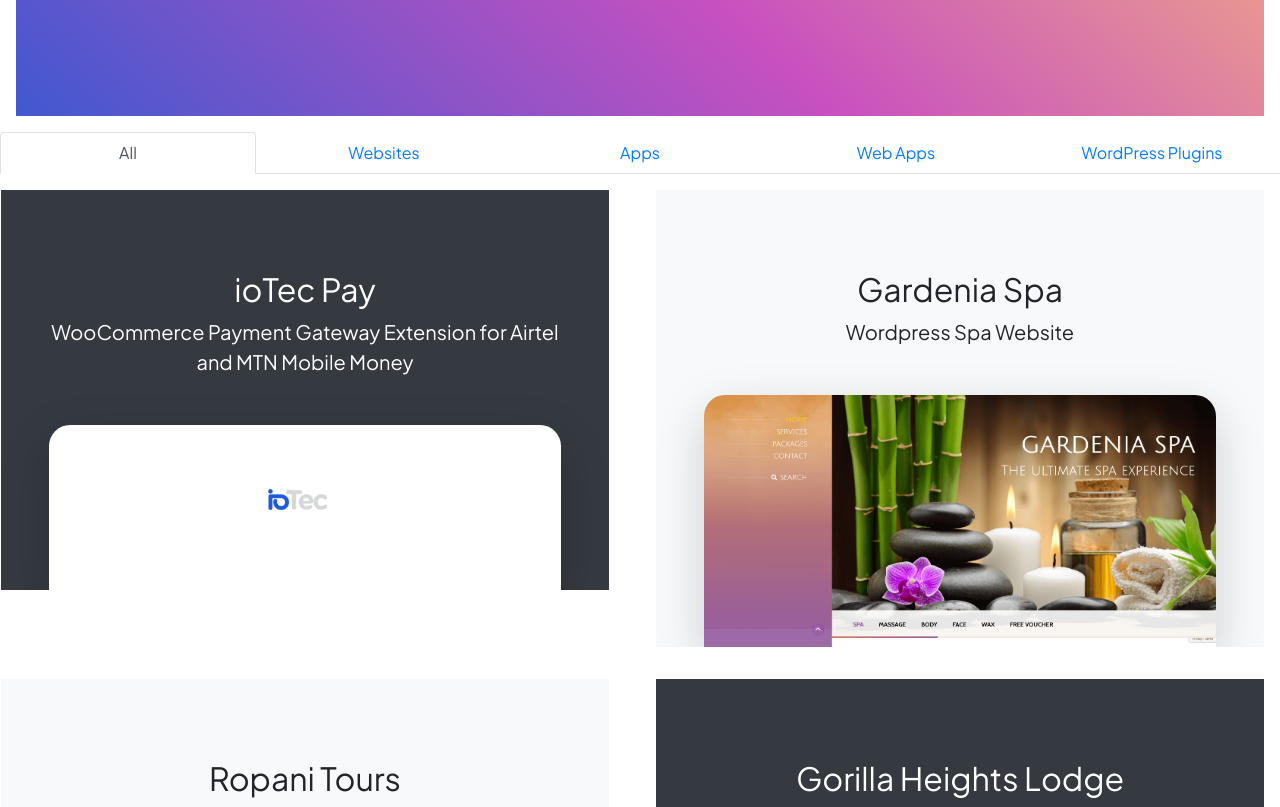
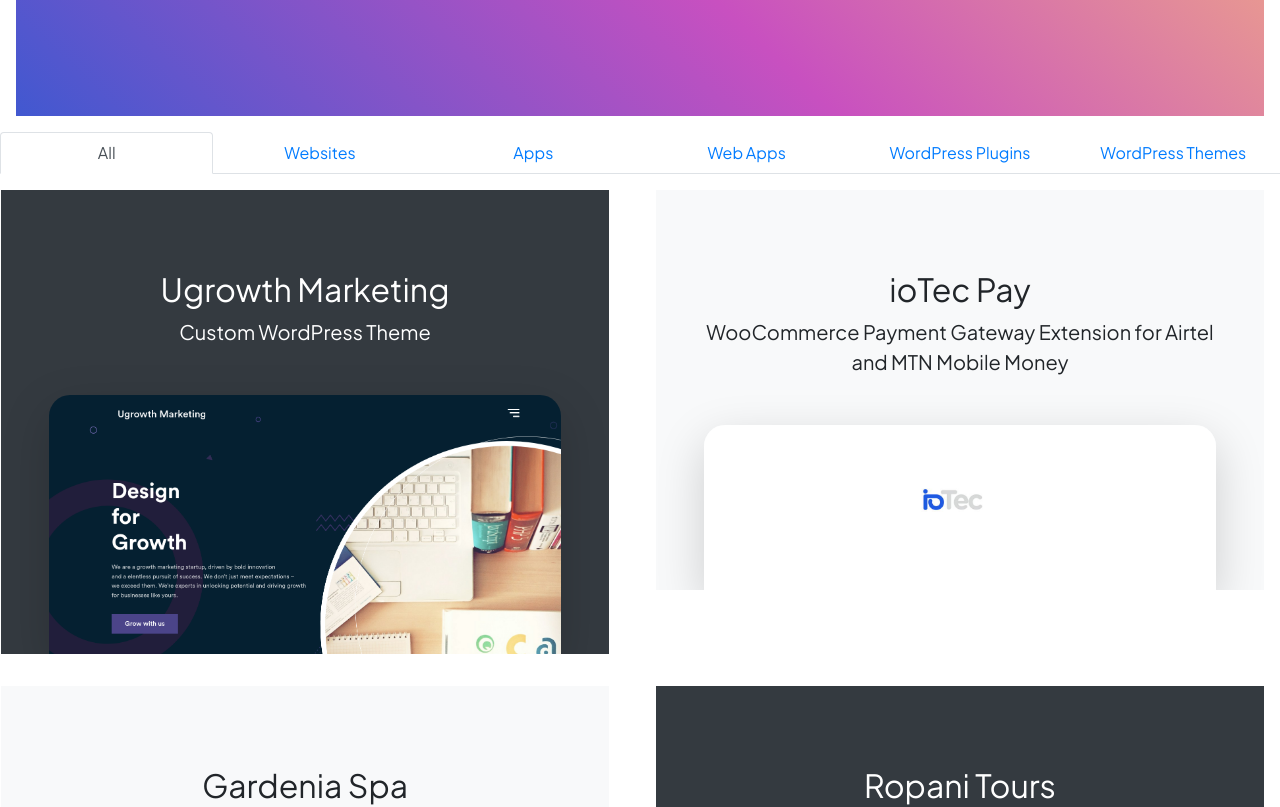
Before and after one commit to r1z11/portfolio, a React (Create React App) app: page / in a window 1280 px wide. Shown: the part 2740-3547 px from the top of the page. Built offline with nearby package versions, Linux system fonts and the light colour scheme.

Commit message:
projects update

```diff
--- a/src/components/Content.js
+++ b/src/components/Content.js
@@ -9,7 +9,7 @@
 
     const [key, setKey] = useState('all');
 
-    const sequence = [0, 3, 4, 7, 8, 11, 12, 15];
+    const sequence = [0, 3, 4, 7, 8, 11, 12, 15, 16, 19, 20];
 
     return (
         <div>
@@ -96,6 +96,14 @@
                         <Projects projects={projects} category='wp-plugin' sequence={sequence} />
                     </div>
                 </Tab>
+
+                {/* WordPress Themes */}
+                <Tab eventKey="wp-themes" title="WordPress Themes">
+
+                    <div className="row">
+                        <Projects projects={projects} category='wp-theme' sequence={sequence} />
+                    </div>
+                </Tab>
             </Tabs>
 
             <div className="position-relative overflow-hidden p-3 p-md-5 m-md-3 text-center gradient-background">
--- a/src/constants/data.js
+++ b/src/constants/data.js
@@ -42,6 +42,14 @@
 
 // Projects done
 export const projects = [
+    {
+        name: 'Ugrowth Marketing',
+        description: 'Custom WordPress Theme',
+        link: 'https://marketing.ugrowth.io/',
+        image: require('../assets/images/ugrowth-marketing.jpg'),
+        alt: 'ugrowth-marketing',
+        category: 'wp-theme'
+    },
     {
         name: 'ioTec Pay',
         description: 'WooCommerce Payment Gateway Extension for Airtel and MTN Mobile Money',
```
Also changed, not shown: src/assets/images/ugrowth-marketing.jpg (added).
